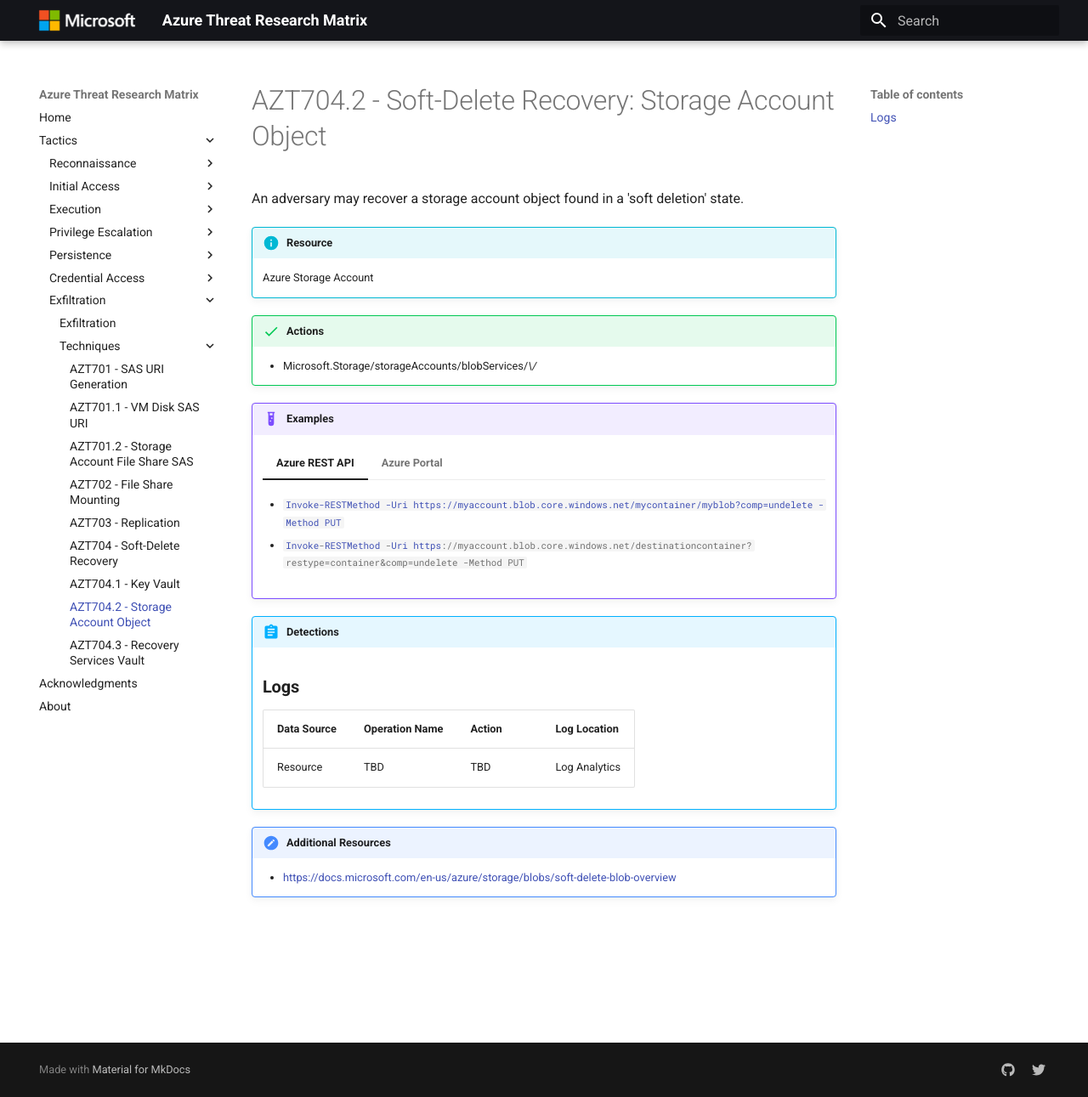
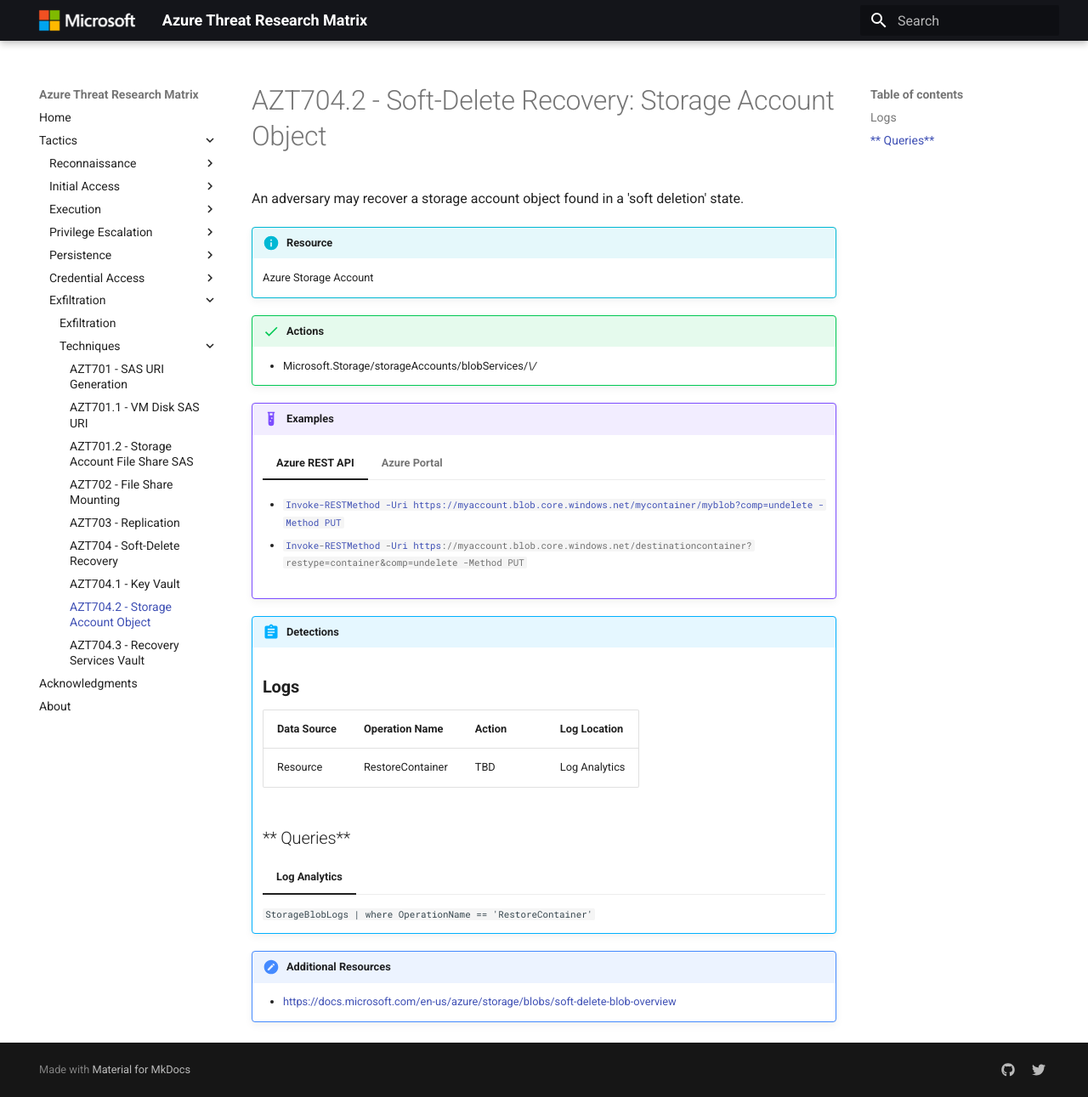
Before and after one commit to microsoft/Azure-Threat-Research-Matrix, an MkDocs documentation site: the page built from docs/Exfiltration/AZT704/AZT704-2.md, in a window 1280 px wide and 1291 px high. Shown: the whole window at 85% size. Built offline with MkDocs 1.6.1 and Material for MkDocs 9.7.7, drawn with Linux system fonts in a browser that asks for light colours.

Commit message:
Added detection query

````diff
--- a/docs/Exfiltration/AZT704/AZT704-2.md
+++ b/docs/Exfiltration/AZT704/AZT704-2.md
@@ -28,7 +28,14 @@ An adversary may recover a storage account object found in a 'soft deletion' sta
 
     | Data Source        | Operation Name      | Action                                                            | Log Location |
     |--------------------|---------------------|-------------------------------------------------------------------|--------------|
-    | Resource           | TBD	 | TBD	| Log Analytics |
+    | Resource           | RestoreContainer	 | TBD	| Log Analytics |
+
+
+    ## ** Queries**
+
+
+	=== "Log Analytics"
+	```StorageBlobLogs | where OperationName == 'RestoreContainer'```
 
 
 !!! faq "Additional Resources"
````
